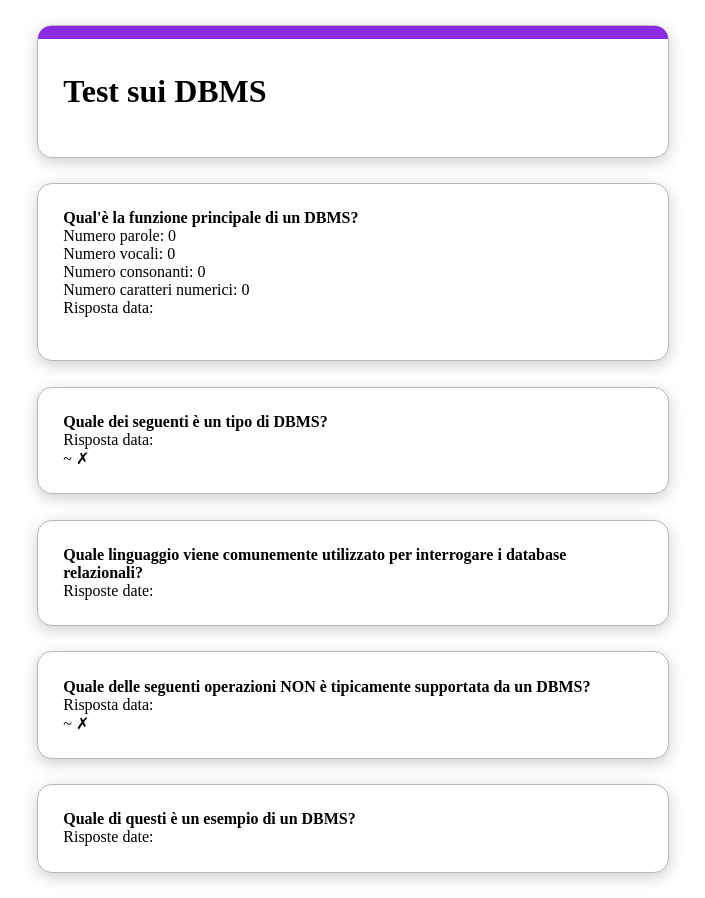
After one commit to Miz06/Info5E, a PHP site: page /GoogleForms/pagina2.php in a window 1280 px wide. The commit adds this page. Shown: the whole page, without its empty margins (287-992 px from the left). Run offline with PHP 8.4, Linux system fonts and the light colour scheme.

Commit message:
terminato PHP-1

```diff
--- /dev/null
+++ b/PHP/GoogleForms/pagina2.php
@@ -0,0 +1,144 @@
+<?php
+//$_POST //array associativo(key, value)
+//var_dump($_POST);
+$domande = [
+    'Qual\'è la funzione principale di un DBMS?',
+    'Quale dei seguenti è un tipo di DBMS?',
+    'Quale linguaggio viene comunemente utilizzato per interrogare i database relazionali?',
+    'Quale delle seguenti operazioni NON è tipicamente supportata da un DBMS?',
+    'Quale di questi è un esempio di un DBMS?',
+];
+
+$i = 0;
+
+$q1 = $_POST['q1'] ?? ''; /* Per evitare di riscontrare errori */
+$q2 = $_POST['q2'] ?? '';
+$q3 = $_POST['q3'] ?? [];
+$q4 = $_POST['q4'] ?? '';
+$q5 = $_POST['q5'] ?? [];
+
+$corrette = [
+    'Entrambi i precedenti',
+    'SQL',
+    'Python',
+    'C#',
+    'Stampa dei documenti',
+    'MySQL',
+];
+?>
+
+<!doctype html>
+<html lang="en">
+<head>
+    <meta charset="UTF-8">
+    <meta name="viewport"
+          content="width=device-width, user-scalable=no, initial-scale=1.0, maximum-scale=1.0, minimum-scale=1.0">
+    <meta http-equiv="X-UA-Compatible" content="ie=edge">
+    <title>Document</title>
+</head>
+<style>
+    .card {
+        background-color: white;
+        padding: 2%;
+        margin-left: 25%;
+        margin-right: 25%;
+        margin-top: 2%;
+        margin-bottom: 2%;
+        border: 1px solid #b8b8b8;
+        border-radius: 15px;
+        box-shadow: 0 4px 15px rgba(0, 0, 0, 0.2);
+        position: relative; /* Necessario per il posizionamento dell'elemento con position absolute */
+    }
+
+    .card-with-bar::before {
+        content: ''; /* specifica che l'elemento è vuoto */
+        position: absolute; /* per far comportare l'elemento rispetto all'elemento con position relatiove */
+        top: 0; /*allinea l'elemento in alto*/
+        left: 0; /*allinea l'elemento a sinistra*/
+        right: 0; /*allinea l'elemento a destra*/
+        height: 10%; /*Altezza della parte colorata*/
+        background-color: blueviolet;
+        border-top-left-radius: 20px;
+        border-top-right-radius: 20px;
+    }
+</style>
+<body>
+<div class="card card-with-bar">
+    <h1>Test sui DBMS</h1>
+</div>
+
+<?php foreach ($domande as $domanda): ?>
+    <div class="card">
+        <?php
+        echo '<strong>' . htmlspecialchars($domanda) . '</strong> <br>';
+
+        // Determina quale risposta mostrare in base all'indice
+        switch ($i) {
+            case 0:
+                $risposte = $q1;
+                break;
+            case 1:
+                $risposte = $q2;
+                break;
+            case 2:
+                $risposte = $q3;
+                break;
+            case 3:
+                $risposte = $q4;
+                break;
+            case 4:
+                $risposte = $q5;
+                break;
+            default:
+                $risposte = '';
+        }
+
+        if (is_array($risposte)) {
+            echo 'Risposte date: <br>';
+            foreach ($risposte as $risposta)
+                if (in_array($risposta, $corrette)) {
+                    echo '~ ' . htmlspecialchars($risposta) . ' ✓<br>';
+                } else {
+                    echo '~ ' . htmlspecialchars($risposta) . ' ✗<br>';
+                }
+        } else {
+            if ($i == 0) {
+                $str = strtolower($risposte);
+                $parole = str_word_count($risposte);
+                $consonanti = 0;
+                $vocali = 0;
+                $numeri = 0;
+                $v = ['a', 'e', 'i', 'o', 'u'];
+
+                for ($j = 0; $j < strlen($str); $j++)
+                    if (ctype_digit($str[$i])) {
+                        $numeri++;
+                    } elseif (in_array($str[$i], $v)) {
+                        $vocali++;
+                    } elseif (ctype_alpha($str[$i])) {
+                        $consonanti++;
+                    }
+
+                echo 'Numero parole: ' . $parole . '<br>';
+                echo 'Numero vocali: ' . $vocali . '<br>';
+                echo 'Numero consonanti: ' . $consonanti . '<br>';
+                echo 'Numero caratteri numerici: ' . $numeri . '<br>';
+                echo 'Risposta data: <br>' . htmlspecialchars($risposte) . '<br>';
+
+            } else {
+                echo 'Risposta data: <br>';
+                if (in_array($risposte, $corrette)) {
+                    echo '~ ' . htmlspecialchars($risposte) . ' ✓<br>';
+                } else {
+                    echo '~ ' . htmlspecialchars($risposte) . ' ✗<br>';
+                }
+            }
+        }
+
+        $i++;
+
+        ?>
+    </div>
+<?php endforeach; ?>
+</body>
+</html>
```
Also changed, not shown: PHP/GoogleForms/pagina1.php (+12 -9 lines).
